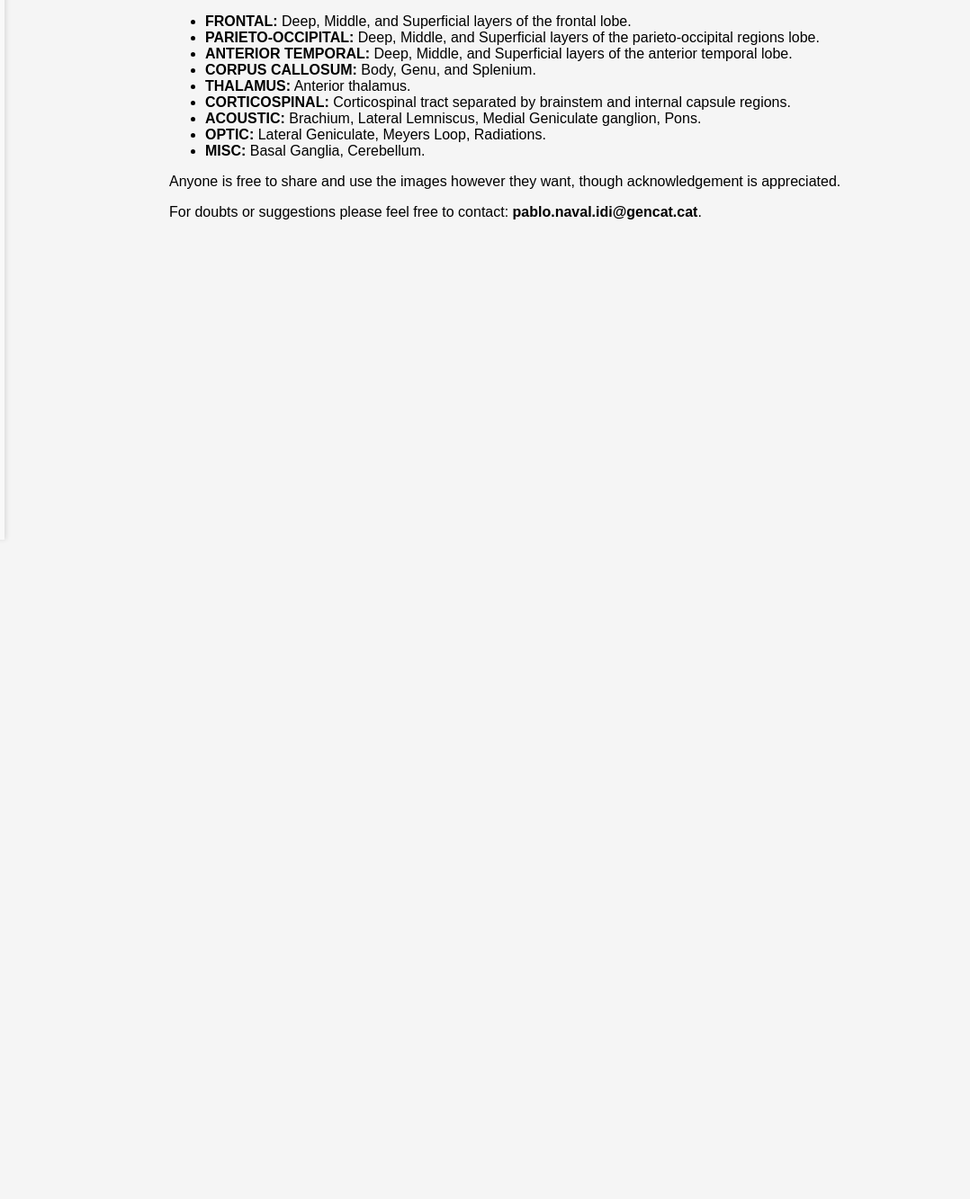
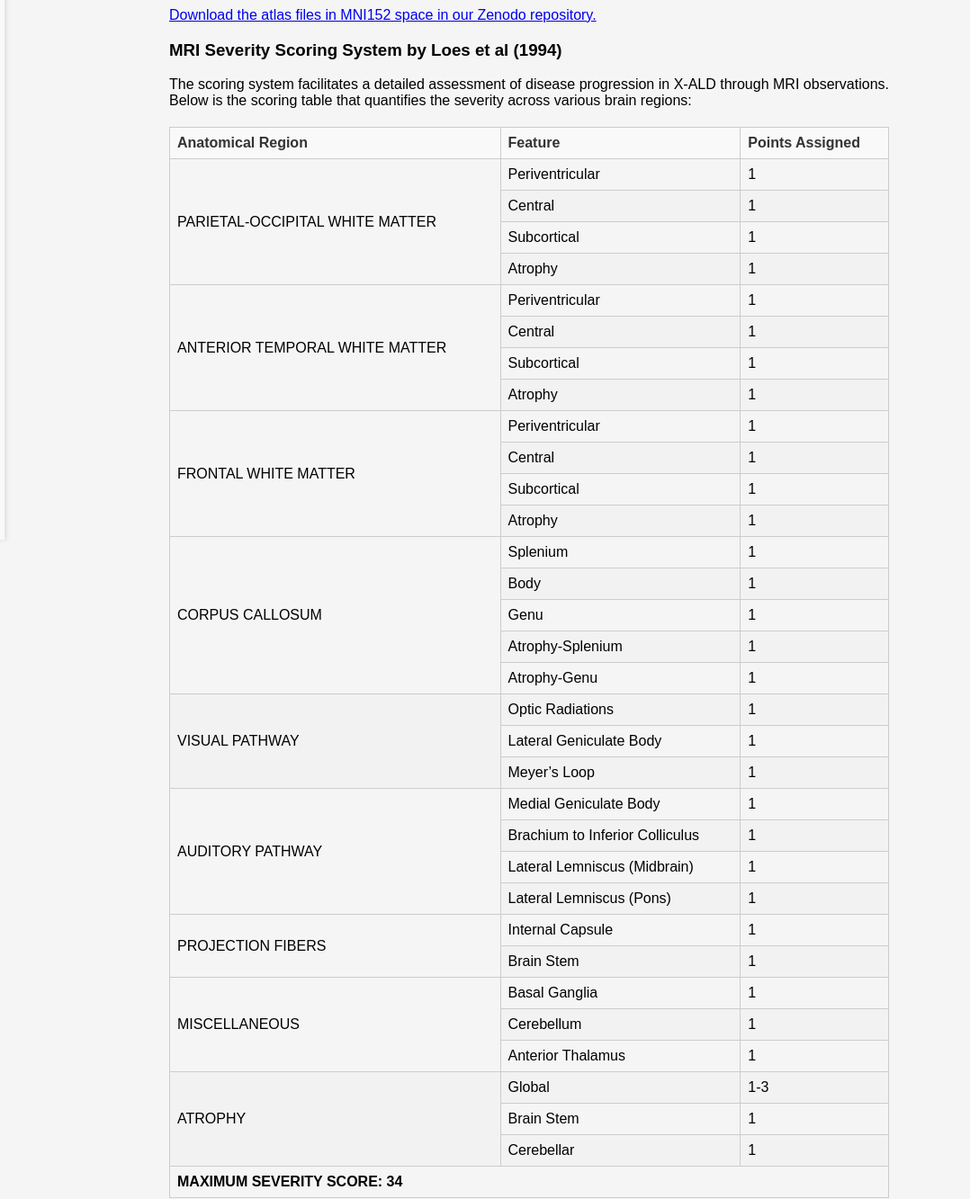
Before and after one commit to navalpablo/ALD_MRI_ATLAS, a plain HTML site: page index.html in a window 1280 px wide. Shown: the part 220-1553 px from the top of the page at 90% size, 202-1280 px from the left. Before the commit the page ends 800 px from the top, so only its background shows below. Drawn offline with Linux system fonts and the light colour scheme.

```diff
--- a/index.html
+++ b/index.html
@@ -117,6 +117,27 @@
         font-size: 20px;
         color: #666;
     }
+    table {
+        width: 100%; /* Full width to expand to container size */
+        border-collapse: collapse; /* Collapses border to avoid double lines */
+        margin: 20px 0; /* Space above and below the table */
+        font-size: 16px; /* Appropriate font size for readability */
+    }
+    th, td {
+        border: 1px solid #ccc; /* Light gray border for each cell */
+        padding: 8px; /* Padding inside each cell */
+        text-align: left; /* Align text to the left */
+    }
+    th {
+        background-color: #f9f9f9; /* Lighter background for header cells */
+        color: #333; /* Dark text for contrast */
+    }
+    tr:nth-child(even) {
+        background-color: #f2f2f2; /* Zebra striping for rows */
+    }
+    tr:hover {
+        background-color: #ddd; /* Highlight on mouse over */
+    }
 @media (max-width: 768px) {
     .sidebar {
         width: 200px; /* Optionally reduce the sidebar width on smaller screens */
@@ -172,22 +193,177 @@
 <div class="main">
     <div id="content" class="content">
         <h2>Welcome to the Brain Atlas for X-ALD</h2>
-        <p>This educational website is designed to provide an interactive learning experience using the anatomical atlas tailored for MRI severity scoring in X-linked adrenoleukodystrophy (X-ALD).</p>
-        <p>Developed by researchers at the Bellvitge University Hospital, Institut de Diagnostic per la Imatge, and IDIBELL "Neurometabolic diseases" and "Diagnostic Imaging and Nuclear Medicine" Research groups.</p>
-        <h3>Explore Brain Regions</h3>
-        <ul>
-            <li><strong>FRONTAL:</strong> Deep, Middle, and Superficial layers of the frontal lobe.</li>
-            <li><strong>PARIETO-OCCIPITAL:</strong> Deep, Middle, and Superficial layers of the parieto-occipital regions lobe.</li>
-            <li><strong>ANTERIOR TEMPORAL:</strong> Deep, Middle, and Superficial layers of the anterior temporal lobe.</li>
-            <li><strong>CORPUS CALLOSUM:</strong> Body, Genu, and Splenium.</li>
-            <li><strong>THALAMUS:</strong> Anterior thalamus.</li>
-            <li><strong>CORTICOSPINAL:</strong> Corticospinal tract separated by brainstem and internal capsule regions.</li>
-            <li><strong>ACOUSTIC:</strong> Brachium, Lateral Lemniscus, Medial Geniculate ganglion, Pons.</li>
-            <li><strong>OPTIC:</strong> Lateral Geniculate, Meyers Loop, Radiations.</li>
-            <li><strong>MISC:</strong> Basal Ganglia, Cerebellum.</li>
-        </ul>
-        <p>Anyone is free to share and use the images however they want, though acknowledgement is appreciated.</p>
-        <p>For doubts or suggestions please feel free to contact: <strong>pablo.naval.idi@gencat.cat</strong>.</p>
+        <p>This educational website provides an interactive visual way to explore the atlas for X-linked adrenoleukodystrophy (X-ALD) developed by Naval-Baudin et al (2024), which is based on the descriptions of the X-ALD Disease Severity Scoring method described by <a href="https://www.ajnr.org/content/15/9/1761" target="_blank">Loes et al (1994)</a>.</p>
+        <p>The atlas and this visual tool have been developed with contributions from researchers at the Bellvitge University Hospital, Institut de Diagnostic per la Imatge, and IDIBELL, aiming to make the evaluation of disease severity as accessible  as possible.</p>
+
+		<p><a href="https://zenodo.org/records/11047634" target="_blank">Download the atlas files in MNI152 space in our Zenodo repository.</a> </p>
+
+        <h3>MRI Severity Scoring System by Loes et al (1994)</h3>
+        <p>The scoring system facilitates a detailed assessment of disease progression in X-ALD through MRI observations. Below is the scoring table that quantifies the severity across various brain regions:</p>
+
+        <table border="1">
+            <thead>
+                <tr>
+                    <th>Anatomical Region</th>
+                    <th>Feature</th>
+                    <th>Points Assigned</th>
+                </tr>
+            </thead>
+            <tbody>
+                <!-- Parietal-Occipital White Matter -->
+                <tr>
+                    <td rowspan="4">PARIETAL-OCCIPITAL WHITE MATTER</td>
+                    <td>Periventricular</td>
+                    <td>1</td>
+                </tr>
+                <tr>
+                    <td>Central</td>
+                    <td>1</td>
+                </tr>
+                <tr>
+                    <td>Subcortical</td>
+                    <td>1</td>
+                </tr>
+                <tr>
+                    <td>Atrophy</td>
+                    <td>1</td>
+                </tr>
+                <!-- Anterior Temporal White Matter -->
+                <tr>
+                    <td rowspan="4">ANTERIOR TEMPORAL WHITE MATTER</td>
+                    <td>Periventricular</td>
+                    <td>1</td>
+                </tr>
+                <tr>
+                    <td>Central</td>
+                    <td>1</td>
+                </tr>
+                <tr>
+                    <td>Subcortical</td>
+                    <td>1</td>
+                </tr>
+                <tr>
+                    <td>Atrophy</td>
+                    <td>1</td>
+                </tr>
+                <!-- Frontal White Matter -->
+                <tr>
+                    <td rowspan="4">FRONTAL WHITE MATTER</td>
+                    <td>Periventricular</td>
+                    <td>1</td>
+                </tr>
+                <tr>
+                    <td>Central</td>
+                    <td>1</td>
+                </tr>
+                <tr>
+                    <td>Subcortical</td>
+                    <td>1</td>
+                </tr>
+                <tr>
+                    <td>Atrophy</td>
+                    <td>1</td>
+                </tr>
+                <!-- Corpus Callosum -->
+                <tr>
+                    <td rowspan="5">CORPUS CALLOSUM</td>
+                    <td>Splenium</td>
+                    <td>1</td>
+                </tr>
+                <tr>
+                    <td>Body</td>
+                    <td>1</td>
+                </tr>
+                <tr>
+                    <td>Genu</td>
+                    <td>1</td>
+                </tr>
+                <tr>
+                    <td>Atrophy-Splenium</td>
+                    <td>1</td>
+                </tr>
+                <tr>
+                    <td>Atrophy-Genu</td>
+                    <td>1</td>
+                </tr>
+                <!-- Visual Pathway -->
+                <tr>
+                    <td rowspan="3">VISUAL PATHWAY</td>
+                    <td>Optic Radiations</td>
+                    <td>1</td>
+                </tr>
+                <tr>
+                    <td>Lateral Geniculate Body</td>
+                    <td>1</td>
+                </tr>
+                <tr>
+                    <td>Meyer’s Loop</td>
+                    <td>1</td>
+                </tr>
+                <!-- Auditory Pathway -->
+                <tr>
+                    <td rowspan="4">AUDITORY PATHWAY</td>
+                    <td>Medial Geniculate Body</td>
+                    <td>1</td>
+                </tr>
+                <tr>
+                    <td>Brachium to Inferior Colliculus</td>
+                    <td>1</td>
+                </tr>
+                <tr>
+                    <td>Lateral Lemniscus (Midbrain)</td>
+                    <td>1</td>
+                </tr>
+                <tr>
+                    <td>Lateral Lemniscus (Pons)</td>
+                    <td>1</td>
+                </tr>
+                <!-- Projection Fibers -->
+                <tr>
+                    <td rowspan="2">PROJECTION FIBERS</td>
+                    <td>Internal Capsule</td>
+                    <td>1</td>
+                </tr>
+                <tr>
+                    <td>Brain Stem</td>
+                    <td>1</td>
+                </tr>
+                <!-- Miscellaneous -->
+                <tr>
+                    <td rowspan="3">MISCELLANEOUS</td>
+                    <td>Basal Ganglia</td>
+                    <td>1</td>
+                </tr>
+                <tr>
+                    <td>Cerebellum</td>
+                    <td>1</td>
+                </tr>
+                <tr>
+                    <td>Anterior Thalamus</td>
+                    <td>1</td>
+                </tr>
+                <!-- Atrophy -->
+                <tr>
+                    <td rowspan="3">ATROPHY</td>
+                    <td>Global</td>
+                    <td>1-3</td>
+                </tr>
+                <tr>
+                    <td>Brain Stem</td>
+                    <td>1</td>
+                </tr>
+                <tr>
+                    <td>Cerebellar</td>
+                    <td>1</td>
+                </tr>
+                <!-- Maximum Severity Score -->
+                <tr>
+                    <td colspan="3"><strong>MAXIMUM SEVERITY SCORE: 34</strong></td>
+                </tr>
+            </tbody>
+        </table>
+
+        <p>For queries or suggestions, please contact <strong><a href="mailto:pablo.naval.idi@gencat.cat">pablo.naval.idi@gencat.cat</a></strong>.</p>
     </div>
 </div>
 
```
